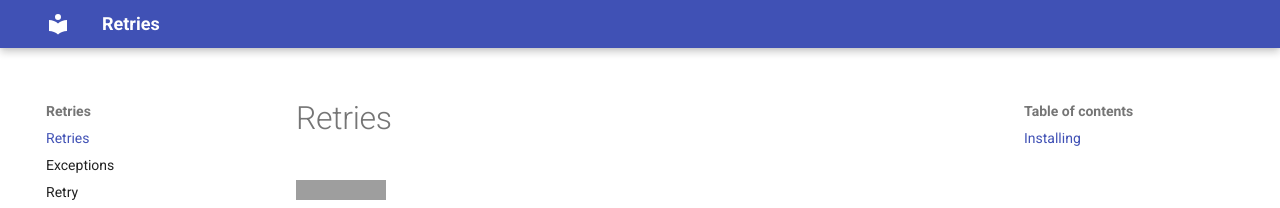
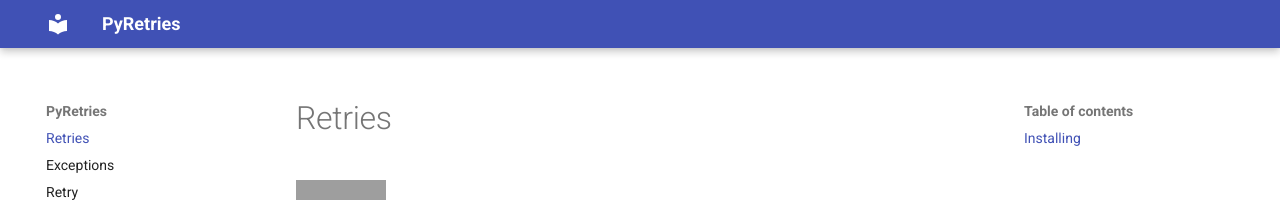
Before and after one commit to benmezger/pyretries, an MkDocs documentation site: the page built from docs/index.md, in a window 1280 px wide. Shown: the top 208 px of the page. Built offline with MkDocs 1.6.1 and Material for MkDocs 9.7.7, drawn with Linux system fonts in a browser that asks for light colours; grey boxes are pictures that could not be loaded.

Commit message:
Update documentation name

```diff
--- a/mkdocs.yml
+++ b/mkdocs.yml
@@ -1,4 +1,4 @@
-site_name: Retries
+site_name: PyRetries
 
 plugins:
 - mkdocstrings:
```
